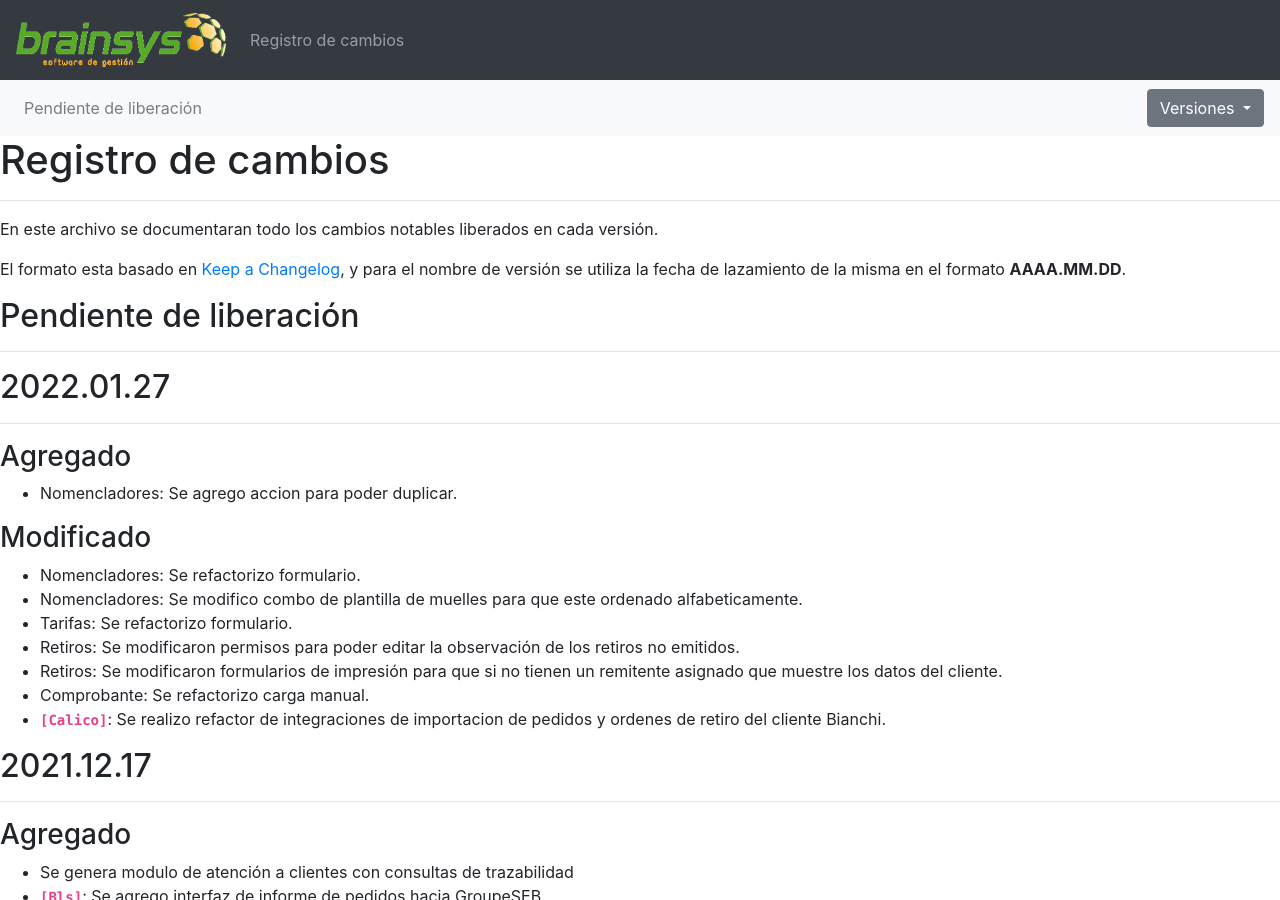
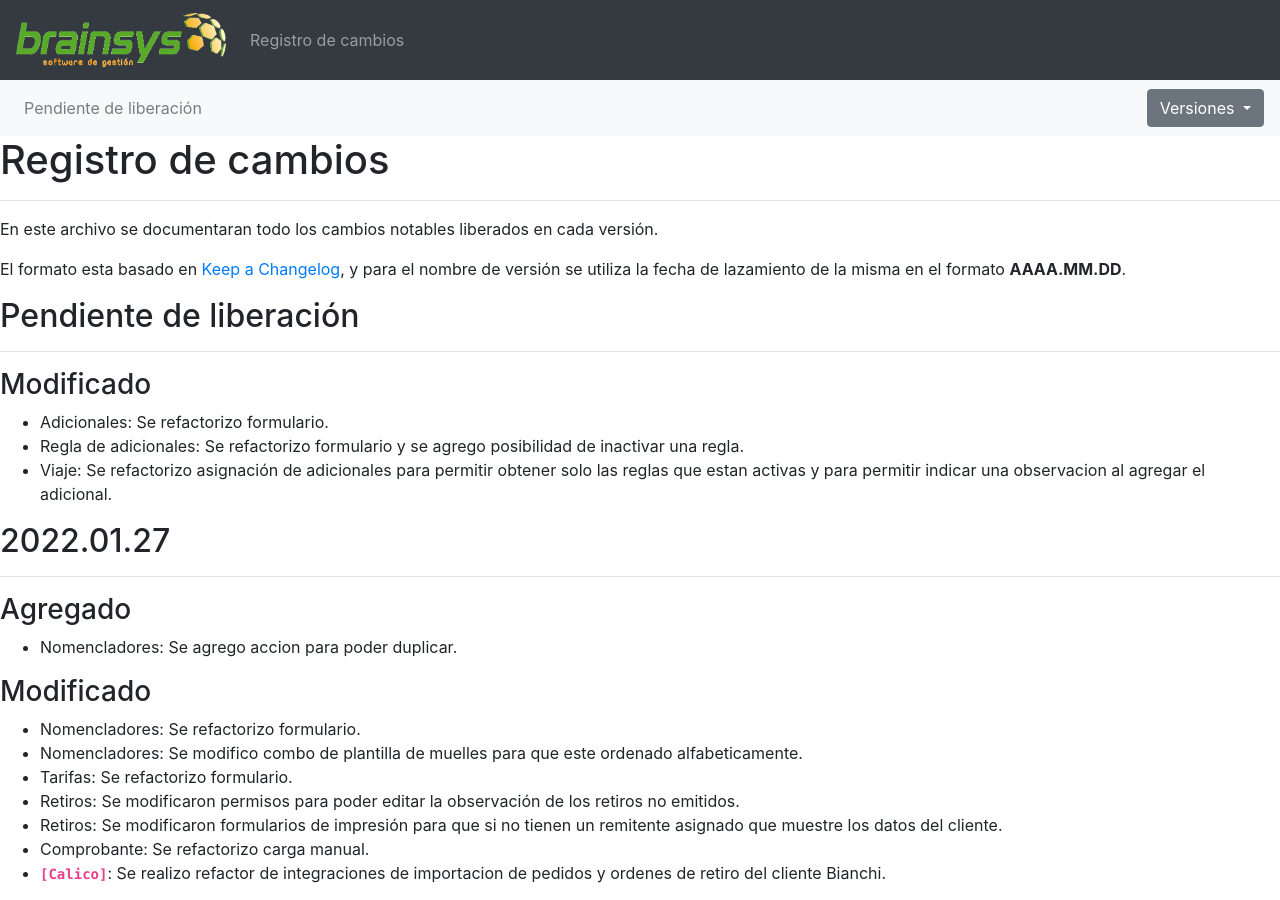
Before and after one commit to brainsys-arsaad/versionado, a Jekyll site: the page built from registro-cambios.markdown, in a window 1280 px wide and 900 px high. Built offline with Jekyll 4.4.1, drawn with Linux system fonts in a browser that asks for light colours.

Commit message:
Update registro-cambios.markdown

```diff
--- a/registro-cambios.markdown
+++ b/registro-cambios.markdown
@@ -61,6 +61,11 @@ El formato esta basado en [Keep a Changelog](https://keepachangelog.com/es-ES/1.
 
 ## Pendiente de liberación
 ---
+
+### Modificado
+- Adicionales: Se refactorizo formulario.
+- Regla de adicionales: Se refactorizo formulario y se agrego posibilidad de inactivar una regla.
+- Viaje: Se refactorizo asignación de adicionales para permitir obtener solo las reglas que estan activas y para permitir indicar una observacion al agregar el adicional.
 
 ## 2022.01.27
 ---
```
